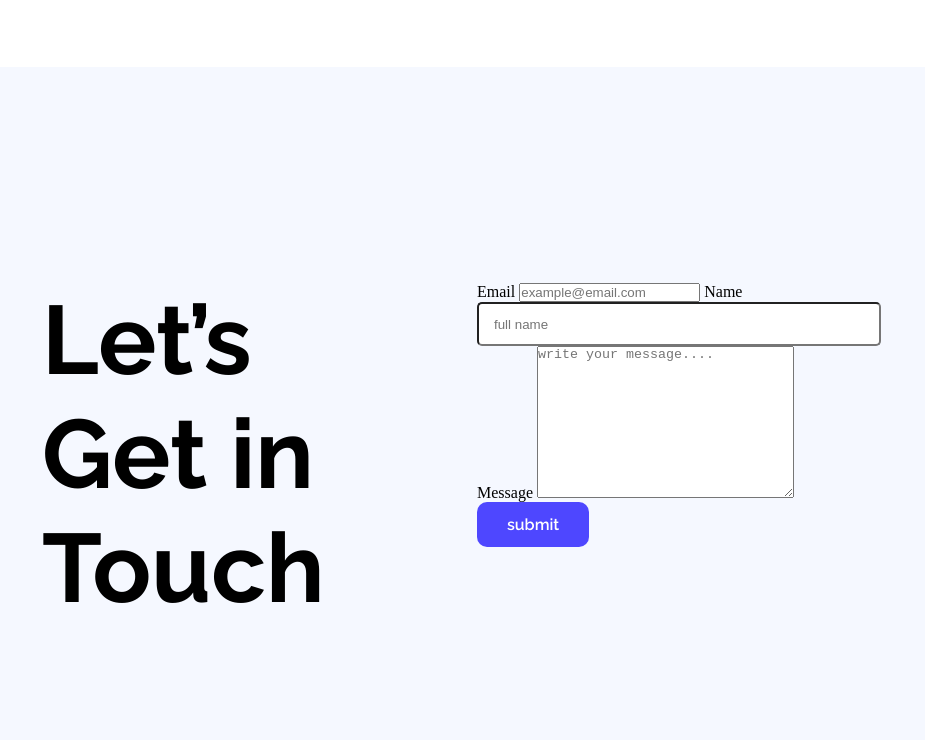
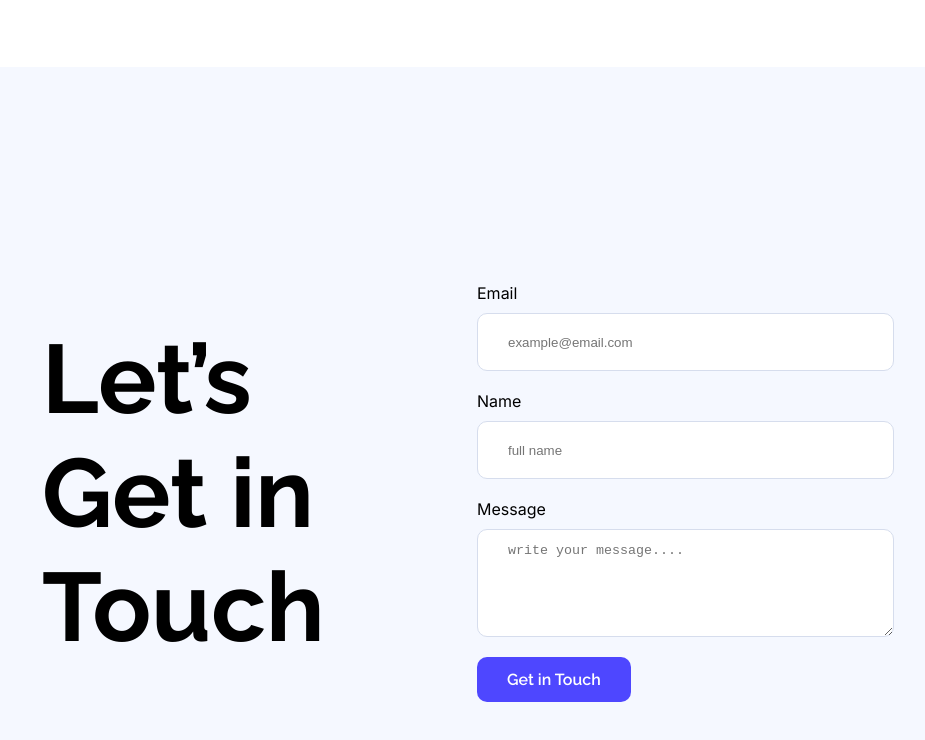
Before and after one commit to sdabdullah/my-1st-assignment, a plain HTML site: page index.html in a window 1280 px wide. Shown: the part 2994-3734 px from the top of the page, without its empty margins (188-1113 px from the left). Drawn offline with Linux system fonts and the light colour scheme.

Commit message:
get in touch section added

```diff
--- a/index.html
+++ b/index.html
@@ -141,7 +141,7 @@
                         <input type="text" name="" id="name" placeholder="full name">
                         <label for="message">Message</label>
                         <textarea name="" id="message" cols="30" rows="10" placeholder="write your message...."></textarea>
-                        <input class="btn-primary" type="submit" value="submit">
+                        <input class="btn-primary" type="submit" value="Get in Touch">
                     </form>
                 </div>
             </div>
--- a/style.css
+++ b/style.css
@@ -197,6 +197,8 @@ nav{
 }
 .form_container{
   display: flex;
+  justify-content: space-around;
+  align-items: center;
   gap: 50px;
 }
 .form_item{
@@ -206,11 +208,35 @@ nav{
   font-size: 97px;
   font-weight: bold;
 }
-.form_item input[type="text"] {
-    height: 40px;
-    border-radius: 5px;
-    background-color: #fff;
-    display: block;
-    width: 100%;
-    padding: 0px 0px 0px 15px;
+.form_item label{
+  font-size: 16x;
+  font-family: "inter", serif;
 }
+.form_item input[type="text"], [type="email"], textarea{
+  height: 30px;
+  border-radius: 10px;
+  background-color: #fff;
+  display: block;
+  width: 100%;
+  padding: 13px 0px 13px 30px;
+  margin-top:10px;
+  margin-bottom: 20px;
+  border: 1px solid #d6dded;
+  outline: #d6dded;
+}
+
+textarea{
+  height: 80px;
+}
+/* .form_item {
+  height: 30px;
+  border-radius: 10px;
+  background-color: #fff;
+  display: block;
+  width: 100%;
+  padding: 13px 0px 13px 30px;
+  margin-top:10px;
+  margin-bottom: 20px;
+  border: 1px solid #d6dded;
+  outline: #d6dded;
+} */
```
